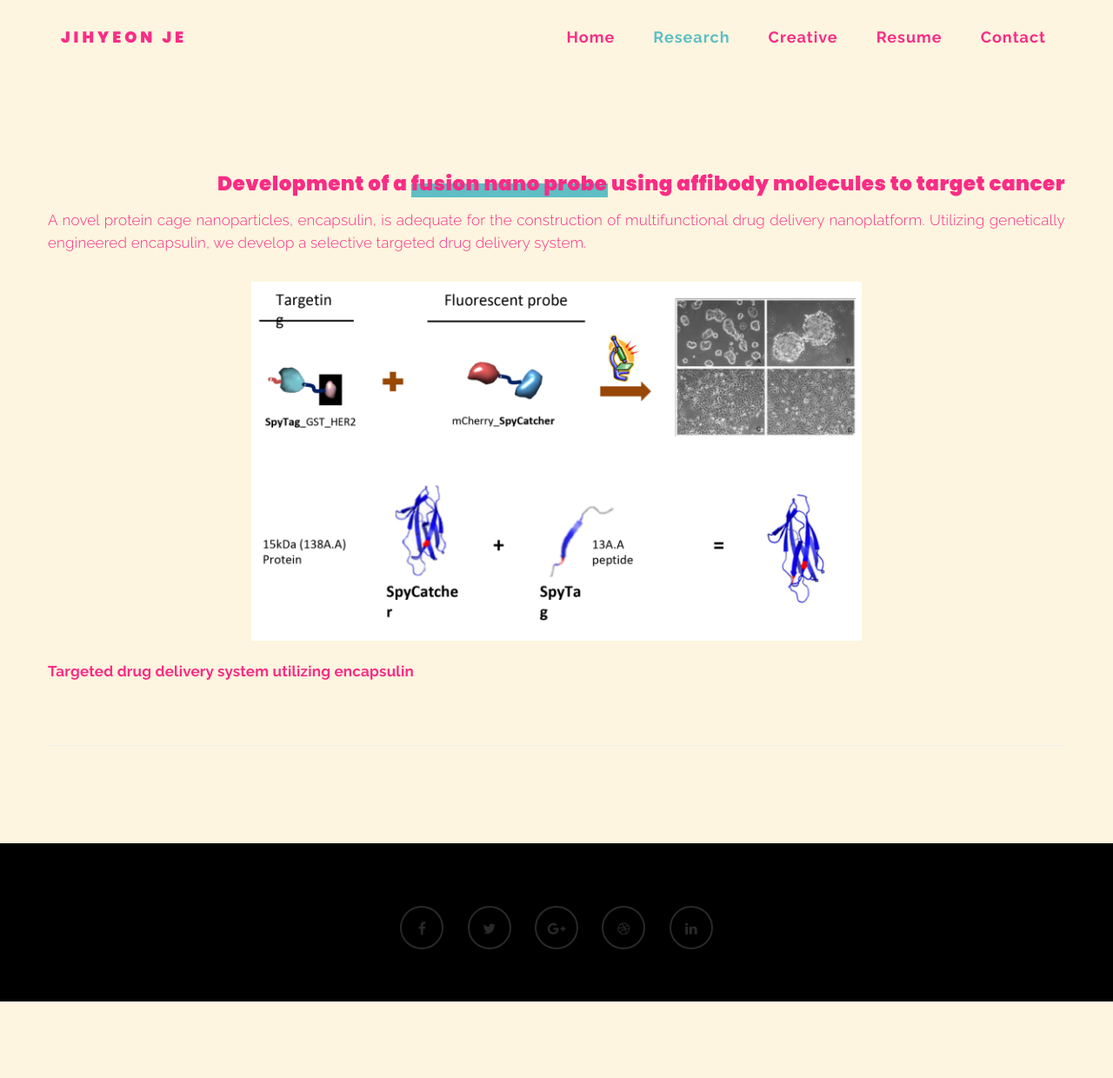
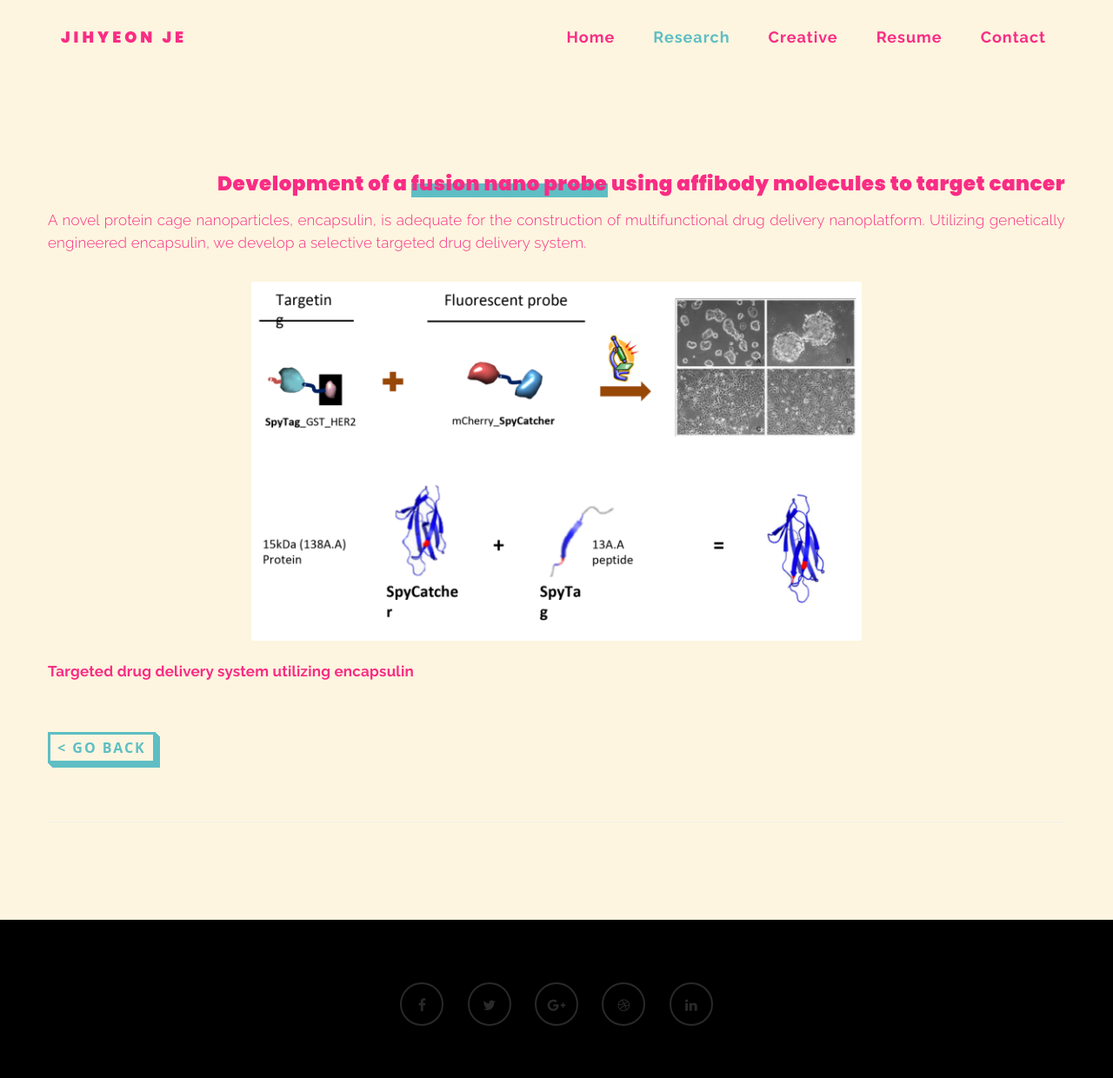
Before and after one commit to rpraka/JihyeonJe.com, a Jekyll site: the page probe.html, which Jekyll copies as it is, in a window 1280 px wide. Shown: the whole page at 87% size. Built offline with Jekyll 4.4.1, drawn with Linux system fonts in a browser that asks for light colours; before the commit the page ends 1152 px from its top, so only the background shows below that.

Commit message:
Add files via upload

```diff
--- a/about.html
+++ b/about.html
@@ -283,7 +283,7 @@ color: white;
      </li>
      <li>
          <a class="rig-cell" href="sd.html">
-          <img class="rig-img" src="images/fixs.png" style="width:800px;height:400px">
+          <img class="rig-img" src="images/em.png" style="width:800px;height:400px">
           <span class="rig-overlay"></span>
           <span class="rig-text">3D Segmentation and Reconstruction</span>
           <span class="area">Read More</span>
--- a/probe.html
+++ b/probe.html
@@ -34,6 +34,61 @@ p {
     text-align: justify;
 }
 
+
+
+/* CSS */
+.button-54 {
+
+  font-family: "Open Sans", sans-serif;
+  font-size: 16px;
+  letter-spacing: 2px;
+  text-decoration: none;
+  text-transform: uppercase;
+  color: #F92C85;
+  cursor: pointer;
+  border: 3px solid;
+  margin-top: 5px;
+  margin-right: 8px;
+  margin-bottom: 10px;
+  padding: 0.25em 0.5em;
+  box-shadow: 1px 1px 0px 0px, 2px 2px 0px 0px, 3px 3px 0px 0px, 4px 4px 0px 0px, 5px 5px 0px 0px;
+  position: relative;
+  user-select: none;
+  -webkit-user-select: none;
+  touch-action: manipulation;
+}
+.button-55 {
+
+font-family: "Open Sans", sans-serif;
+font-size: 16px;
+letter-spacing: 2px;
+text-decoration: none;
+text-transform: uppercase;
+color: #5EBEC4;
+cursor: pointer;
+border: 3px solid;
+margin-top: 5px;
+margin-right: 8px;
+margin-bottom: 10px;
+padding: 0.25em 0.5em;
+box-shadow: 1px 1px 0px 0px, 2px 2px 0px 0px, 3px 3px 0px 0px, 4px 4px 0px 0px, 5px 5px 0px 0px;
+position: relative;
+user-select: none;
+-webkit-user-select: none;
+touch-action: manipulation;
+}
+
+.button-54:active {
+  box-shadow: 0px 0px 0px 0px;
+  top: 5px;
+  left: 5px;
+}
+
+@media (min-width: 768px) {
+  .button-54 {
+    padding: 0.25em 0.75em;
+  }
+}
 </style>
 <!-- PRE LOADER -->
 
@@ -103,6 +158,9 @@ p {
                      </center>
                 </div>
                 <p><b>Targeted drug delivery system utilizing encapsulin<b/><p>
+               <br></br>
+                    <a href="about.html" class="button-55"> < Go back </a>
+
 
            </div>
 
```
